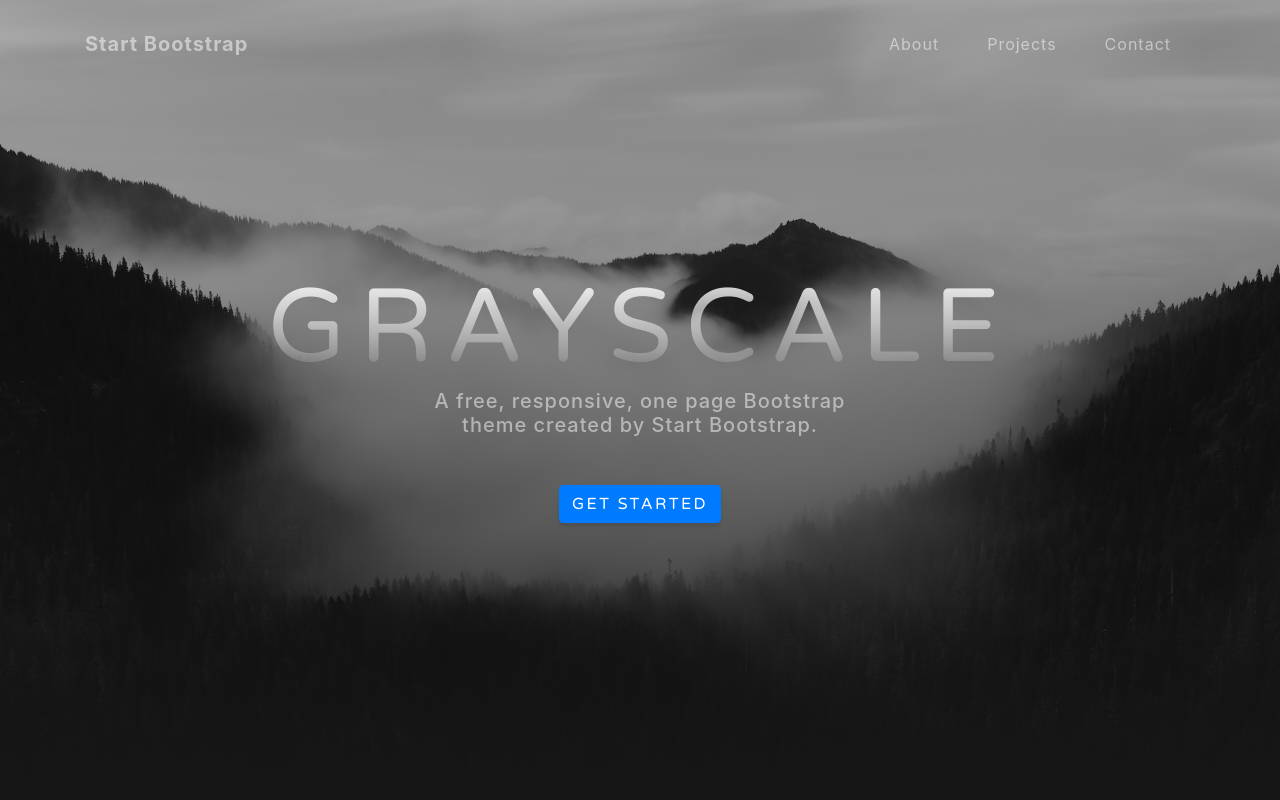
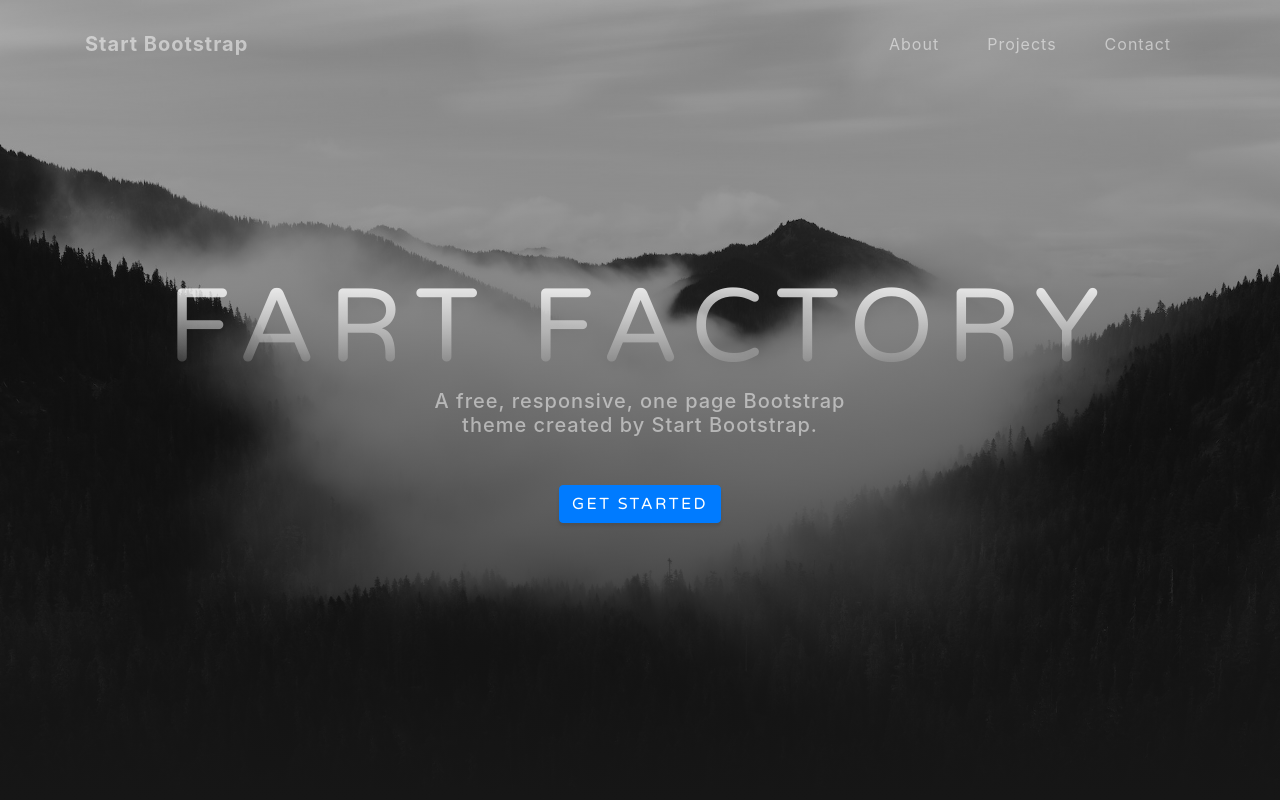
Before and after one commit to bpdougherty/uxdi12practice, a website with bundled scripts: page index.html in a window 1280 px wide. Shown: the top 800 px of the page. Built offline with nearby package versions, Linux system fonts and the light colour scheme.

Commit message:
Site Rebrand: Fart Factory

```diff
--- a/index.html
+++ b/index.html
@@ -53,7 +53,7 @@
   <header class="masthead">
     <div class="container d-flex h-100 align-items-center">
       <div class="mx-auto text-center">
-        <h1 class="mx-auto my-0 text-uppercase">Grayscale</h1>
+        <h1 class="mx-auto my-0 text-uppercase">Fart Factory</h1>
         <h2 class="text-white-50 mx-auto mt-2 mb-5">A free, responsive, one page Bootstrap theme created by Start Bootstrap.</h2>
         <a href="#about" class="btn btn-primary js-scroll-trigger">Get Started</a>
       </div>
```
